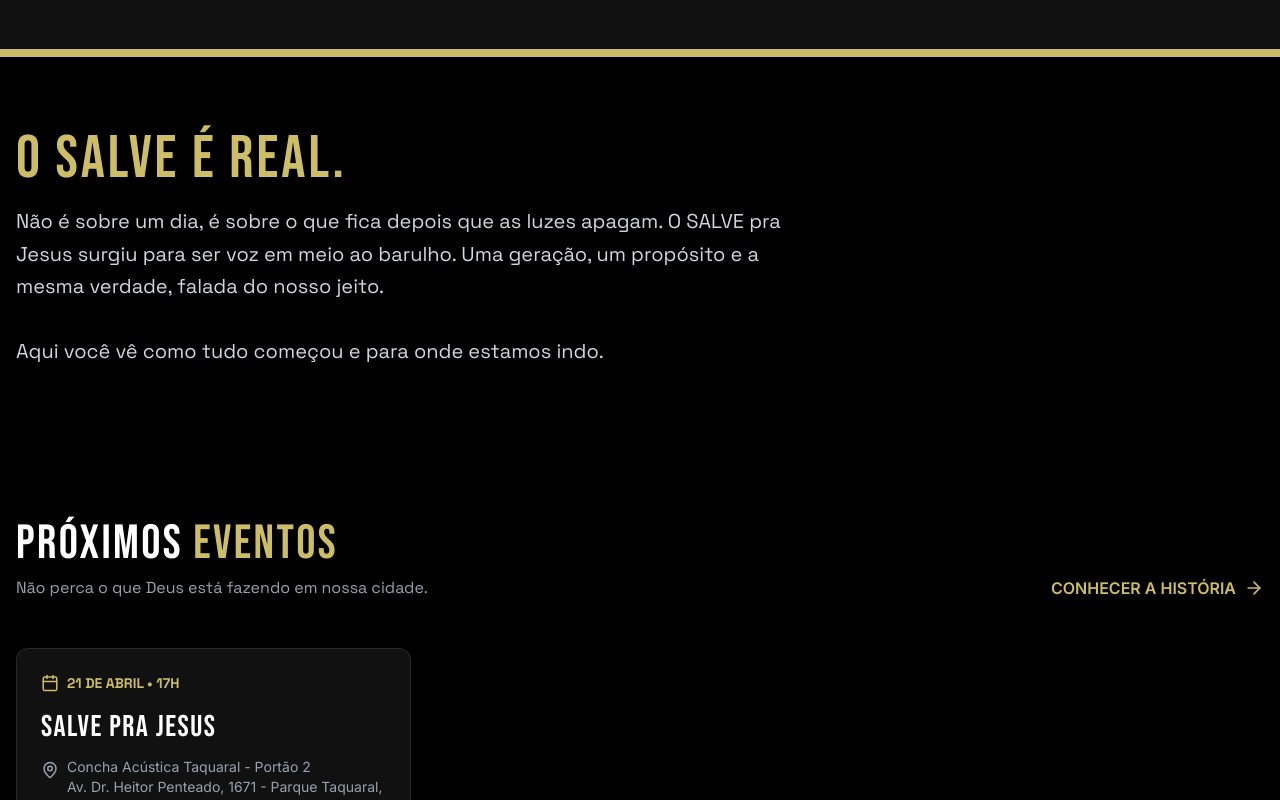
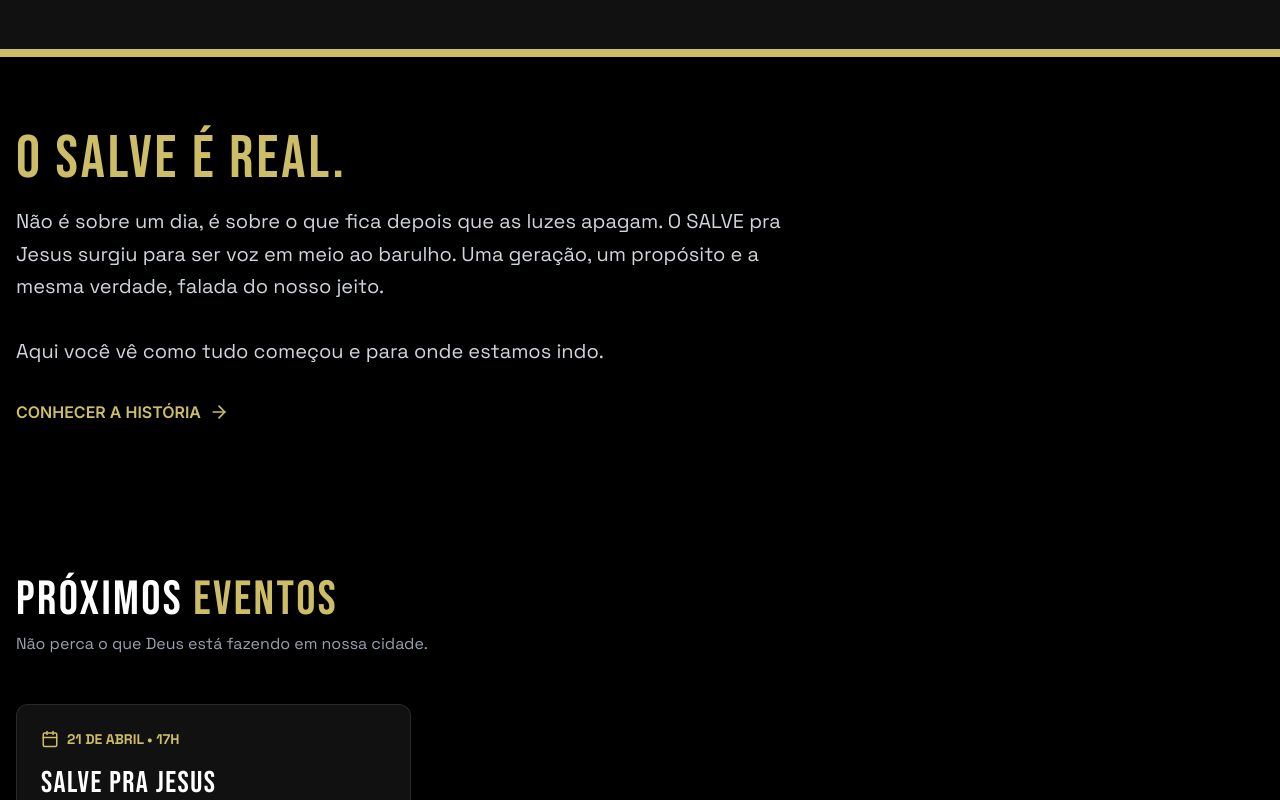
Before and after one commit to apfelbaumsarah/o-salve-e-pra-jesus, a React (Vite) app: page / in a window 1280 px wide. Shown: the part 407-1207 px from the top of the page. Built offline with nearby package versions, Linux system fonts and the light colour scheme; no server answers; the database is empty.

Commit message:
Reposiciona CTA de história acima de próximos eventos

```diff
--- a/src/components/Home.tsx
+++ b/src/components/Home.tsx
@@ -196,6 +196,9 @@ const Home = () => {
             <br />
             Aqui você vê como tudo começou e para onde estamos indo.
           </p>
+          <Link to="/historia" className="inline-flex items-center gap-2 text-urban-yellow font-bold hover:underline mt-8">
+            CONHECER A HISTÓRIA <ArrowRight size={20} />
+          </Link>
         </div>
       </section>
 
@@ -205,9 +208,6 @@ const Home = () => {
             <h2 className="font-display text-5xl text-white mb-2">PRÓXIMOS <span className="text-urban-yellow">EVENTOS</span></h2>
             <p className="font-urban text-gray-400">Não perca o que Deus está fazendo em nossa cidade.</p>
           </div>
-          <Link to="/historia" className="flex items-center gap-2 text-urban-yellow font-bold hover:underline">
-            CONHECER A HISTÓRIA <ArrowRight size={20} />
-          </Link>
         </div>
 
         <div className="grid grid-cols-1 md:grid-cols-3 gap-8">
```
